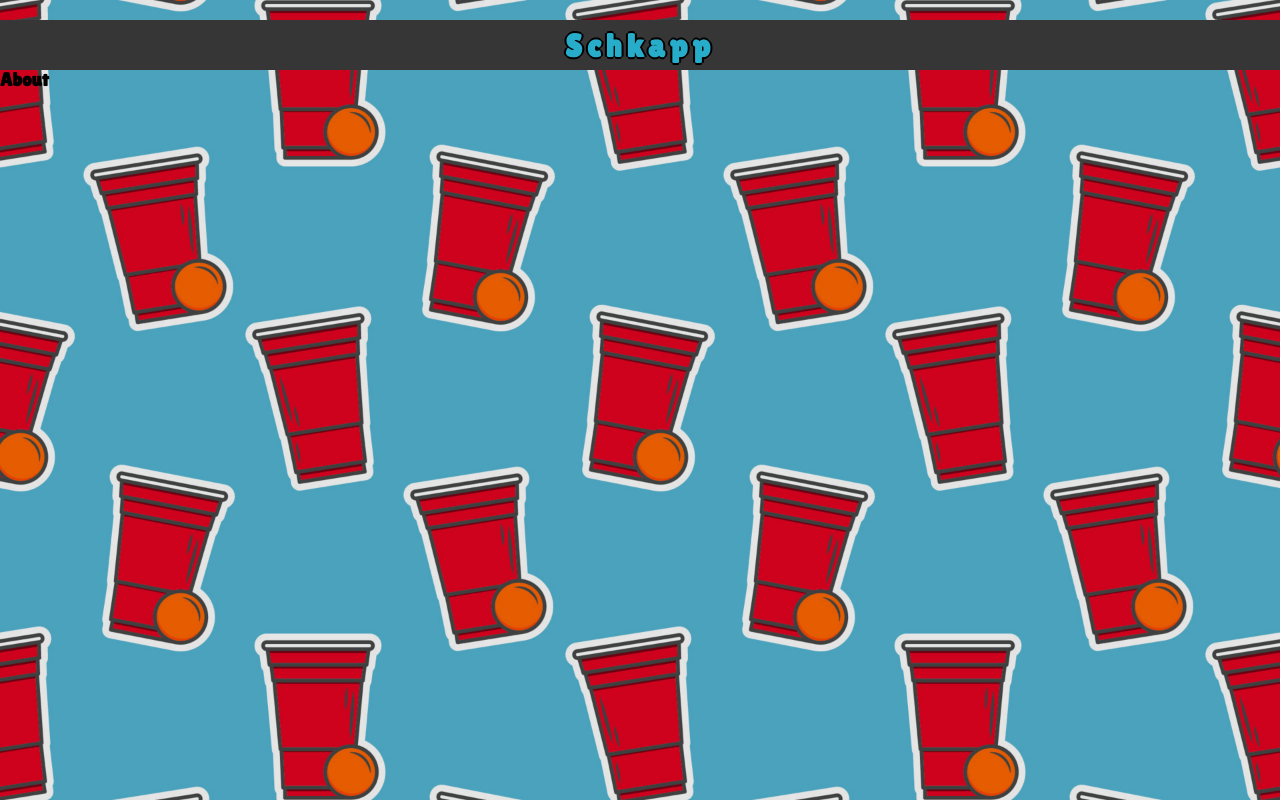
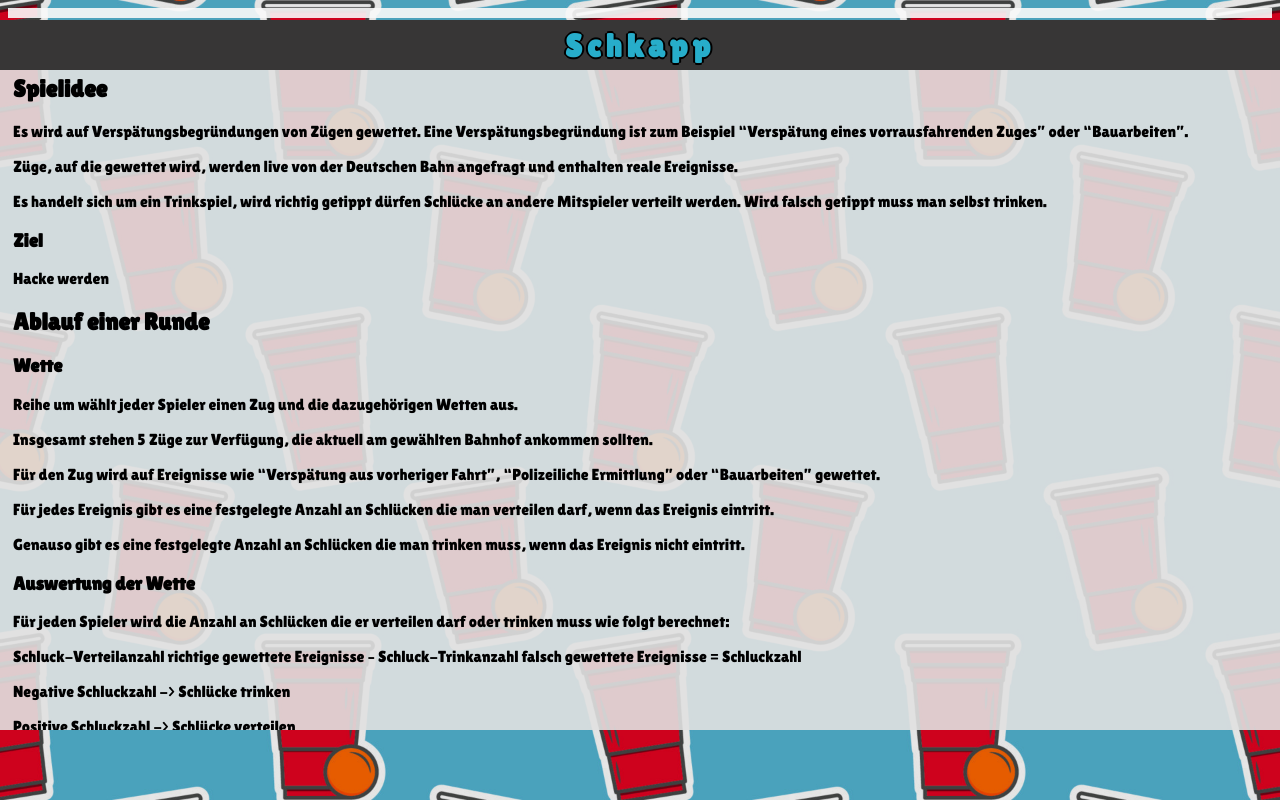
Before and after one commit to matzesoft/schkapp, a SvelteKit app: page /about in a window 1280 px wide. Built offline with nearby package versions, Linux system fonts and the light colour scheme.

Commit message:
Add basic about

```diff
--- /dev/null
+++ b/src/routes/about/+page.js
@@ -0,0 +1,9 @@
+import { dev } from '$app/environment';
+
+// we don't need any JS on this page, though we'll load
+// it in dev so that we get hot module replacement
+export const csr = dev;
+
+// since there's no dynamic data here, we can prerender
+// it so that it gets served as a static asset in production
+export const prerender = true;
--- a/src/routes/about/+page.svelte
+++ b/src/routes/about/+page.svelte
@@ -1 +1,53 @@
-<h3>About</h3>
+<script>
+    let y;
+</script>
+
+<svelte:window bind:scrollY={y} />
+
+<div id="scroll-content">
+    <main>
+        <body>
+        <h2>Spielidee</h2>
+        <p>Es wird auf Verspätungsbegründungen von Zügen gewettet. Eine Verspätungsbegründung ist zum Beispiel “Verspätung eines vorrausfahrenden Zuges” oder “Bauarbeiten”.</p>
+        <p>Züge, auf die gewettet wird, werden live von der Deutschen Bahn angefragt und enthalten reale Ereignisse.</p>
+        <p>Es handelt sich um ein Trinkspiel, wird richtig getippt dürfen Schlücke an andere Mitspieler verteilt werden. Wird falsch getippt muss man selbst trinken.</p>
+
+        <h3>Ziel</h3>
+        <p>Hacke werden</p>
+
+        <h2>Ablauf einer Runde</h2>
+        <h3>Wette</h3>
+        <p>Reihe um wählt jeder Spieler einen Zug und die dazugehörigen Wetten aus.</p>
+        <p>Insgesamt stehen 5 Züge zur Verfügung, die aktuell am gewählten Bahnhof ankommen sollten.</p>
+        <p>Für den Zug wird auf Ereignisse wie “Verspätung aus vorheriger Fahrt”, “Polizeiliche Ermittlung” oder “Bauarbeiten” gewettet.</p>
+        <p>Für jedes Ereignis gibt es eine festgelegte Anzahl an Schlücken die man verteilen darf, wenn das Ereignis eintritt.</p>
+        <p>Genauso gibt es eine festgelegte Anzahl an Schlücken die man trinken muss, wenn das Ereignis nicht eintritt.</p>
+
+        <h3>Auswertung der Wette</h3>
+        <p>Für jeden Spieler wird die Anzahl an Schlücken die er verteilen darf oder trinken muss wie folgt berechnet:</p>
+        <p>Schluck-Verteilanzahl richtige gewettete Ereignisse – Schluck-Trinkanzahl falsch gewettete Ereignisse = Schluckzahl</p>
+        <p>Negative Schluckzahl -&gt; Schlücke trinken</p>
+        <p>Positive Schluckzahl -&gt; Schlücke verteilen</p>
+
+        <h3>Strafen</h3>
+        <p>Wer Verspätungen googelt muss ein Bier trichtern</p>
+
+        <h2>Wie kommen die Züge und Verspätungsgründe zustande?</h2>
+        <p>Beim Rundenstart werden alle Züge, die am gewählten Bahnhof zur aktuellen Zeit ankommen sollten, von der Deutschen Bahn angefragt. Aus diesen Zügen werden dann fünf Zufällige gewählt.</p>
+        <p>Dazu werden die zugehörigen Verspätungsgründe der Züge gespeichert.</p>
+        <p>Die Züge und Verspätungsgründe ändern sich nichtmehr, sobald die Runde gestartet wurde.</p>
+        <p>Es wird zusätzlich dafür gesorgt, dass wenn innerhalb kurzer Zeit mehrere Runde gespielt werden, dieselben Züge nicht erneut auftreten können.</p>
+
+        <h2>Spielende</h2>
+        <p>Wenn Hacke</p>
+        </body>
+    </main>
+</div>
+
+<style>
+    #scroll-content {
+        overflow-y: auto;
+        height: 85vh;
+        /*padding-bottom: 103vh; */
+    }
+</style>
--- a/src/routes/game/+page.svelte
+++ b/src/routes/game/+page.svelte
@@ -83,10 +83,6 @@
         height: 85vh;
         /*padding-bottom: 103vh; */
     }
-    main {
-        background-color: rgba(250, 250, 250, 0.9);
-        padding: 5px;
-    }
     .title {
         letter-spacing: 1px;
         padding-top: 5px;
--- a/src/routes/styles.css
+++ b/src/routes/styles.css
@@ -4,6 +4,11 @@
     font-family: "Lilita One", sans-serif;
     font-weight: 400;
     font-style: normal;
+}
+
+main {
+    background-color: rgba(250, 250, 250, 0.9);
+    padding: 5px;
 }
 
 button {
```
